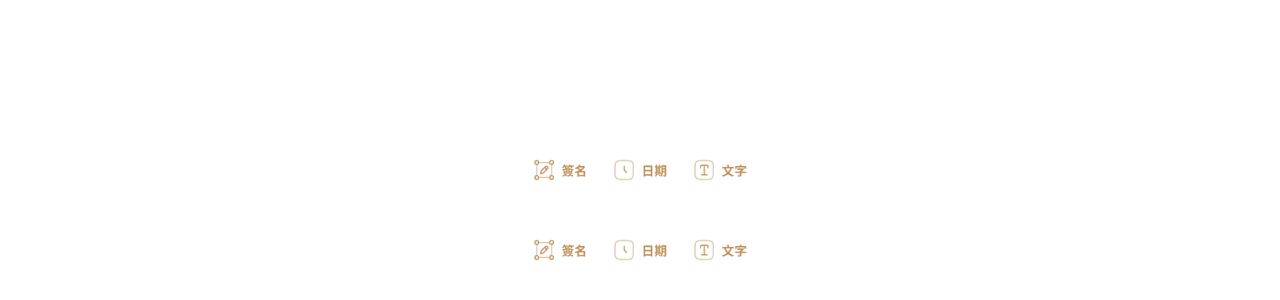
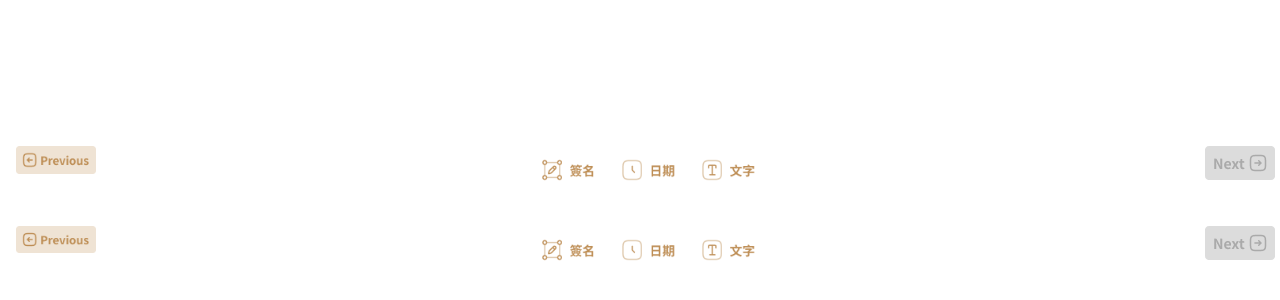
Before and after one commit to f2e4th/week2-F2E, a Vue app: page / in a window 1280 px wide. Shown: the part 190-490 px from the top of the page. Built offline with nearby package versions, Linux system fonts and the light colour scheme.

Commit message:
新增下載簽署好的檔案

```diff
--- a/src/components/Header.vue
+++ b/src/components/Header.vue
@@ -1,5 +1,8 @@
 <template>
-    <div class="container_tab flex justify-center">
+    <div class="container_tab flex justify-between">
+      <a class="nextBtn flex flex-col items-center w-20 py-4 ml-4 cursor-pointer">
+        <img src="../assets/images/previous_btn.png"/>
+       </a>
     <SelectSign v-if="isSelectSign" @closeWarning="closeWarning" @selectedSign="selectedSign"  />
         <div class="flex justify-between">
             <a class="signBtn flex flex-col items-center w-20 py-4 cursor-pointer" @click="isSelectSign = true">
@@ -12,6 +15,9 @@
             <img src="../assets/images/Tab_text.png"/>
            </a>
         </div>
+        <a class="nextBtn flex flex-col items-center w-20 py-4 cursor-not-allowed">
+            <img src="../assets/images/disabled-next.png"/>
+        </a>
     </div>
 </template>
 
--- a/src/page/FileReview.vue
+++ b/src/page/FileReview.vue
@@ -1,5 +1,6 @@
 <template>
    <div class='container_pdf w-screen h-screen relative overflow-x-hidden'>
+    <div class="downloadBtn cursor-pointer">完成</div>
     <!-- <SelectSign v-if="isSelectSign" @closeWarning="closeWarning" @selectedSign="selectedSign"  /> -->
     <div class="styledCreate__WrapperRight-sc-1i4fuzv-10 cKAFxH">
       <div id="viewer" tabindex="10" scale="1" class="styled__Wrapper-sc-cpx59f-1 gKmbon overflow-x-hidden">
@@ -209,8 +210,8 @@ export default {
         // queueRenderPage(pageNum)
         Init(pageNum.value)
       }
-      document.querySelector('.prePage-btn-top').addEventListener('click', prePage)
-      document.querySelector('.prePage-btn').addEventListener('click', prePage)
+      // document.querySelector('.prePage-btn-top').addEventListener('click', prePage)
+      // document.querySelector('.prePage-btn').addEventListener('click', prePage)
       // 下一頁
       const nextPage = () => {
         if (pageNum.value >= pageCount.value) {
@@ -220,11 +221,10 @@ export default {
         // queueRenderPage(pageNum)
         Init(pageNum.value)
       }
-      document.querySelector('.nextPage-btn-top').addEventListener('click', nextPage)
-      document.querySelector('.nextPage-btn').addEventListener('click', nextPage)
+      // document.querySelector('.nextPage-btn-top').addEventListener('click', nextPage)
+      // document.querySelector('.nextPage-btn').addEventListener('click', nextPage)
       // 下載
       const pdf = new jsPDF()
-      const downloadBtn = document.querySelectorAll(".downloadBtn")
       const download = () => {
         // 將 canvas 存為圖片
         const image = canvas.toDataURL("image/png")
@@ -237,10 +237,12 @@ export default {
       }
       const finish = async() => {
         await download()
-        ctx.emit('finishSign', true)
       }
-      document.querySelector('.downloadBtnTop').addEventListener('click', finish)
-      document.querySelector('.downloadBtn').addEventListener('click', finish)
+
+      document.querySelector('.downloadBtn').addEventListener('click', () => {
+        console.log('1')
+        finish()
+      })
     }
     const closeWarning = (closeWarning) => {
       isSelectSign.value = closeWarning
--- a/src/page/FileUpload.vue
+++ b/src/page/FileUpload.vue
@@ -29,7 +29,7 @@
         </div>
         </div>
     </div>
-    <div @click="nextStep()">下一步</div>
+    <div @click="nextStep()" :class="nextPage == ''">下一步</div>
     <div :class="nextPage == '' ? 'hidden' : ''">
         <FileReview/>
     </div>
```
Also changed, not shown: src/assets/images/disabled-next.png (added), src/assets/images/previous_btn.png (added).
